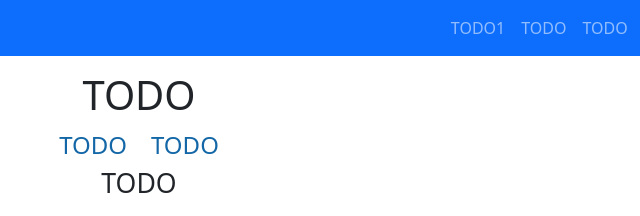
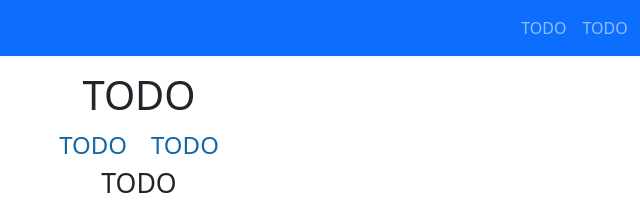
Before and after one commit to nsping13/stealing-models, a plain HTML site: page index.html in a window 1280 px wide. Shown: the top 216 px of the page, 501-1141 px from the left. Drawn offline with nearby package versions, Linux system fonts and the light colour scheme; some icons are missing.

Commit message:
Update index.html

```diff
--- a/index.html
+++ b/index.html
@@ -28,7 +28,6 @@
 			</button>
 			<div class="collapse navbar-collapse" id="main_nav">
 			<ul class="navbar-nav ms-auto">
-				<li class="nav-item"><a class="nav-link" href="#TODO1">TODO1</a></li>
 				<li class="nav-item"><a class="nav-link" href="#TODO">TODO</a></li>
 				<li class="nav-item"><a class="nav-link" href="#TODO">TODO</a></li>
 				<li class="nav-item"><a class="nav-link" href="#TODO">TODO</a></li>
```
